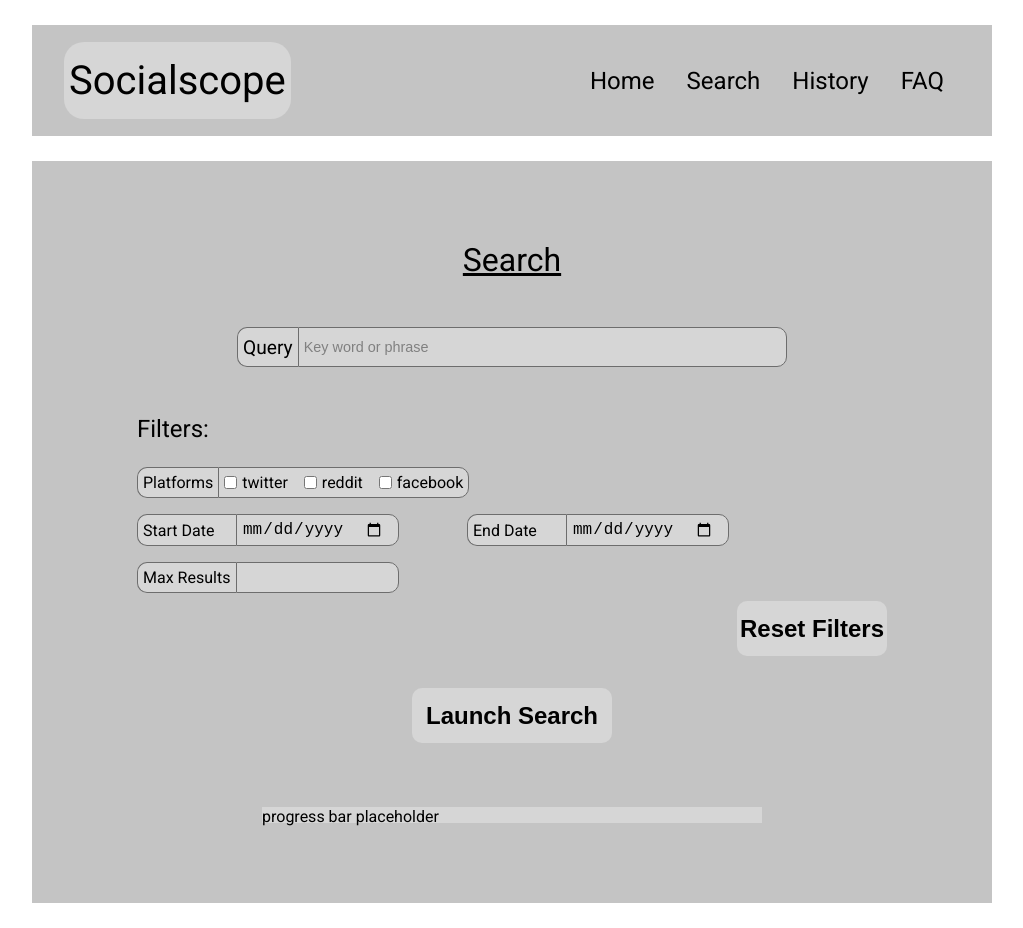
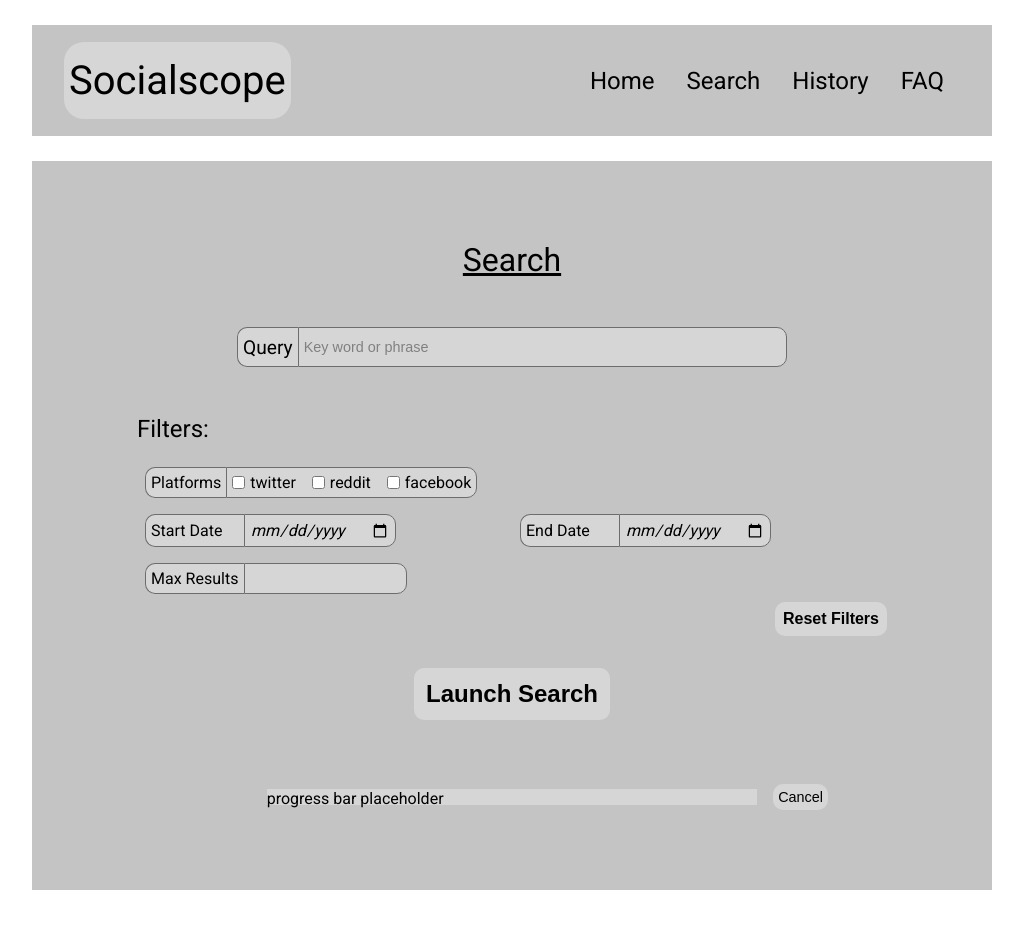
Before and after one commit to BC-CapstoneProjects/Socialscope, a React (Create React App) app in the folder root/frontend/: page /search in a window 1280 px wide. Shown: the whole page, without its empty margins (128-1151 px from the left). Built offline with nearby package versions, Linux system fonts and the light colour scheme.

Commit message:
updated button styling
seperated buttons into two sub components and reworked some input related structures.

```diff
--- a/root/frontend/src/components/Input/InputButton.jsx
+++ b/root/frontend/src/components/Input/InputButton.jsx
@@ -2,17 +2,15 @@ import React from 'react'
 import styled from 'styled-components'
 
 const ButtonContainer = styled.div`
-  width: ${props => props.width || "150px"};
-  height: ${props => props.height || "55px"};
+  width: auto;
+  height: auto;
   border: none;
   outline: none;
 `;
 
-const Button = styled.button`
-  font-size: 1.5rem;
-  font-weight: bold;
-  width: 100%;
-  height: 100%;
+const ButtonTemplate = styled.button`
+  width: max-content;
+  height: max-content;
   background: ${props => props.theme.colors.secondary};
   border: none;
   border-radius: 10px;
@@ -20,9 +18,43 @@ const Button = styled.button`
   cursor: pointer;
 `;
 
+const ButtonPrimary = styled(ButtonTemplate)`
+  padding: 0.75rem;
+  font-size: 1.5rem;
+  font-weight: bold;
+`
+
+const ButtonSecondary = styled(ButtonTemplate)`
+  padding: 0.5rem;
+  font-size: 1rem;
+  font-weight: bold;
+`
+
+const ButtonTertiary = styled(ButtonTemplate)`
+  padding: 0.3rem;
+  font-size: 0.9rem;
+  font-weight: normal;
+`
+
 const InputButton = (props) => {
+
+  const Button = (props) => {
+    if (props.type === 'primary') {
+      return ( <ButtonPrimary {...props} />);
+    }
+    else if (props.type === 'secondary') {
+      return ( <ButtonSecondary {...props} />);
+    }
+    else if (props.type === 'tertiary') {
+      return ( <ButtonTertiary {...props} />);
+    }
+    else {
+      return ( <ButtonTemplate {...props} />);
+    }
+  }
+
   return (
-    <ButtonContainer height={props.height} width={props.width} className={props.className}>
+    <ButtonContainer className={props.className}>
       <Button type={props.type} onClick={props.onClick}>{props.children}</Button>
     </ButtonContainer>
   );
--- a/root/frontend/src/components/Input/InputContainer.jsx
+++ b/root/frontend/src/components/Input/InputContainer.jsx
@@ -8,7 +8,7 @@ const inputPadding = "5px";
 
 const OuterContainer = styled.div`
   padding: none;
-  margin: 0.5rem 0;
+  margin: 0.5rem 0.5rem;
   display: flex;
   flex-direction: ${props => props.displayVertical ? 'column' : 'row'};
   align-items: stretch;
@@ -19,13 +19,14 @@ const InnerContainer = styled.div`
   background-color: ${props => props.theme.colors.secondary};
   border: ${borderWidth} solid ${props => props.theme.colors.outline};
   border-radius: ${props => props.displayVertical ? '0px 0px 10px 10px' : '0px 10px 10px 0px'};
+  flex: 1;
   display: flex;
-  flex: 1;
   flex-direction: ${props => props.displayVertical ? 'column' : 'row'};
   align-items: center;
   gap: 1rem;
   padding: ${inputPadding};
-  width: ${props => props.width ? props.width : 'auto'};
+  width: 100%;
+  max-width: ${props => props.width ? props.width : 'auto'};
 `;
 
 const InputLabel = styled.div`
--- a/root/frontend/src/components/LandingIntro/LaunchButton.jsx
+++ b/root/frontend/src/components/LandingIntro/LaunchButton.jsx
@@ -31,7 +31,7 @@ const LaunchButton = () => {
   return (
     <ButtonContainer>
       <ButtonUpperSpacer />
-        <InputButton onClick={startRedirect}>
+        <InputButton type='primary' onClick={startRedirect}>
           Start Here
         </InputButton>
       <ButtonLowerSpacer />
--- a/root/frontend/src/pages/GlobalStyle.jsx
+++ b/root/frontend/src/pages/GlobalStyle.jsx
@@ -74,6 +74,24 @@ input[type=text]::placeholder {
   font-size: 0.9rem;
 }
 
+input[type=date] {
+  font-family: 'Roboto', 'sans-serif';
+  font-style: italic;
+}
+
+input:autofill {
+  background-color: ${GlobalTheme.colors.secondary};
+  border: none;
+  outline: none;
+}
+
+/* attempt to override autofill highlight; not functioning curently*/
+input[type=text]:-internal-autofill-selected {
+  background-color: transparent !important;
+  background-image: none !important;
+  color: #000000 !important;
+}
+
 `;
 
 export {GlobalStyle, GlobalTheme};
--- a/root/frontend/src/pages/SearchPage.jsx
+++ b/root/frontend/src/pages/SearchPage.jsx
@@ -26,6 +26,7 @@ const SearchBar = styled(InputContainer)`
 `
 
 const FilterContainerOuter = styled.div`
+  min-width: 200px;
   max-width: 750px;
   margin: 0 auto;
 `
@@ -34,32 +35,48 @@ const FilterContainerInner = styled.div`
   display: flex;
   flex-wrap: wrap;
   justify-content: space-between;
-  max-width: 592px;
+`
+
+const FilterRowFull = styled.div`
+  flex: 1 0 100%;
+`
+
+const FilterRowHalf = styled.div`
+  flex: 1 0 50%;
 `
 
 const ResetButtonContainer = styled.div`
   display:flex;
   justify-content:flex-end;
+  min-width: 200px;
 `
 
 const LaunchButtonContainer = styled.div`
+  margin-top: 2rem;
   display:flex;
   justify-content:center;
-`
-
-const LaunchButton = styled(InputButton)`
-  margin-top: 2rem;
+  min-width: 200px;
 `
 
 
 const ProgressBarContainer = styled.div`
+  margin: 4rem 0 1rem 0;
   display: flex;
   justify-content: center;
+  align-items: center;
+`
+
+const ProgressBarMarginSpacer = styled.div`
+  flex: 1;
+  display: flex;
+  justify-content: flex-start;
+  min-width: 100px;
 `
 
 const ProgressBar = styled.div`
+  margin: 0 1rem 0 1rem;
+  flex: 4;
   display: block;
-  margin: 4rem 1rem 1rem 1rem;
   height: 1rem;
   width: 100%;
   max-width: 500px;
@@ -95,28 +112,36 @@ const SearchPage = () => {
 
         <FilterContainerInner>
 
+          <FilterRowFull>
             <InputContainer label='Platforms'>
               <InputField name='twitter' type='checkbox' value='true' label='twitter'/>
               <InputField name='reddit' type='checkbox' value='true' label='reddit'/>
               <InputField name='facebook' type='checkbox' value='true' label='facebook'/>
             </InputContainer>
+          </FilterRowFull>
 
+          <FilterRowHalf>
             <InputContainer label='Start Date' labelWidth='99px' contentWidth="163px">
               <InputField name='startDate' type='date'/>
             </InputContainer>
+          </FilterRowHalf>
 
+          <FilterRowHalf>
             <InputContainer label='End Date' labelWidth='99px' contentWidth="163px">
               <InputField name='endDate' type='date'/>
             </InputContainer>
+          </FilterRowHalf>
 
+          <FilterRowHalf>
             <InputContainer label="Max Results" labelWidth='99px' contentWidth="163px">  {/* A bit hacky double width setting for now */}
               <InputField name="maxResults" type="text" key="loaded" defaultValue="20" width='153px'/>
             </InputContainer>
+          </FilterRowHalf>
 
         </FilterContainerInner>
 
         <ResetButtonContainer>
-          <InputButton onClick={() => {console.log('reset triggered')}}>
+          <InputButton type='secondary' onClick={() => {console.log('reset triggered')}}>
             Reset Filters
           </InputButton>
         </ResetButtonContainer>
@@ -124,13 +149,19 @@ const SearchPage = () => {
       </FilterContainerOuter>
 
       <LaunchButtonContainer>
-        <LaunchButton onClick={searchRedirect} width='200px'>
+        <InputButton  type='primary' onClick={searchRedirect}>
           Launch Search
-        </LaunchButton>
+        </InputButton>
       </LaunchButtonContainer>
 
       <ProgressBarContainer>
+        <ProgressBarMarginSpacer></ProgressBarMarginSpacer>
         <ProgressBar>progress bar placeholder</ProgressBar>
+        <ProgressBarMarginSpacer>
+          <InputButton type='tertiary' onClick={() => {console.log('cancel triggered')}}>
+            Cancel
+          </InputButton>
+        </ProgressBarMarginSpacer>
       </ProgressBarContainer>
 
     </ContentContainer>
```
Lines whose indentation alone changed are shown as unchanged.
